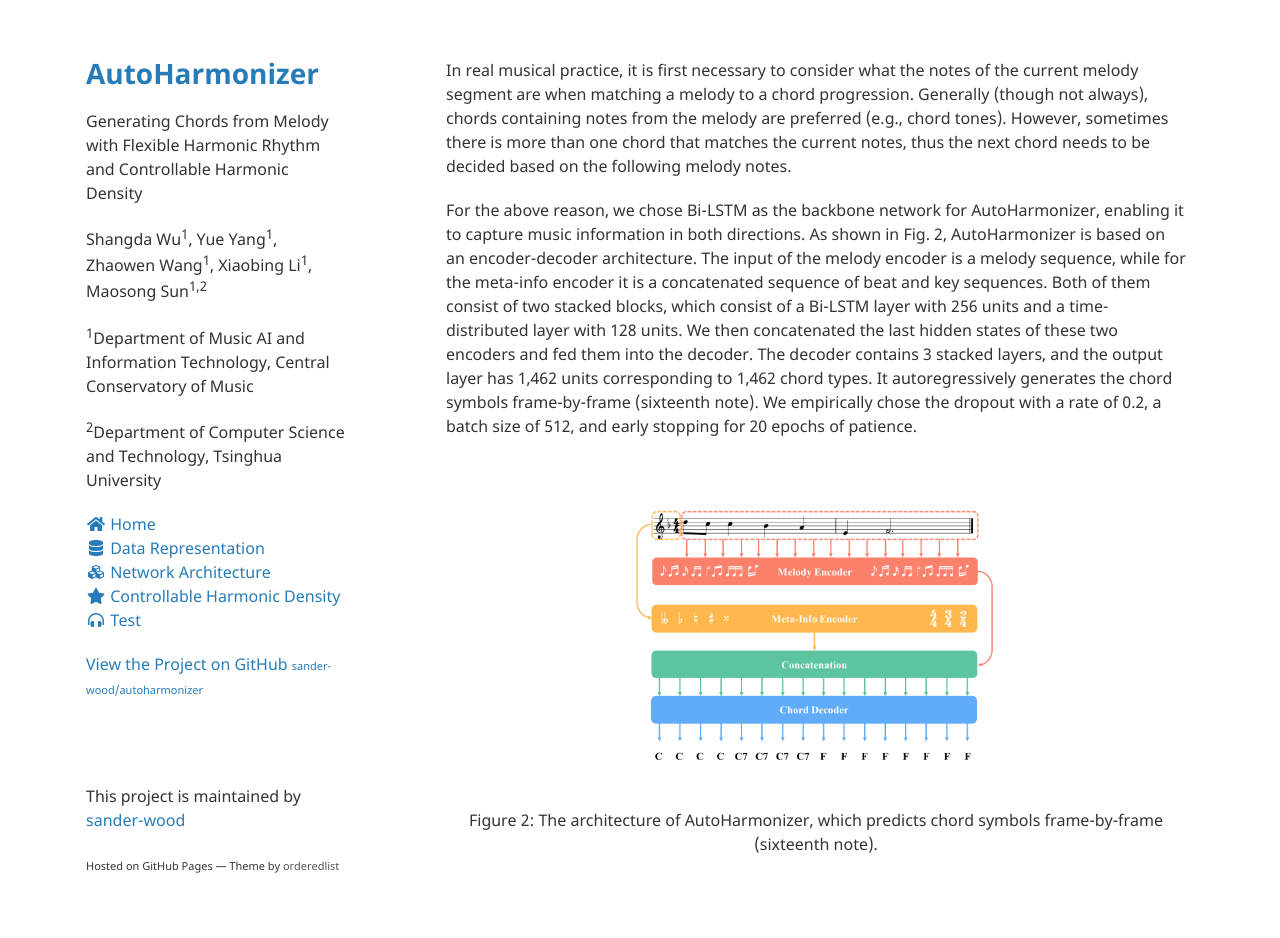
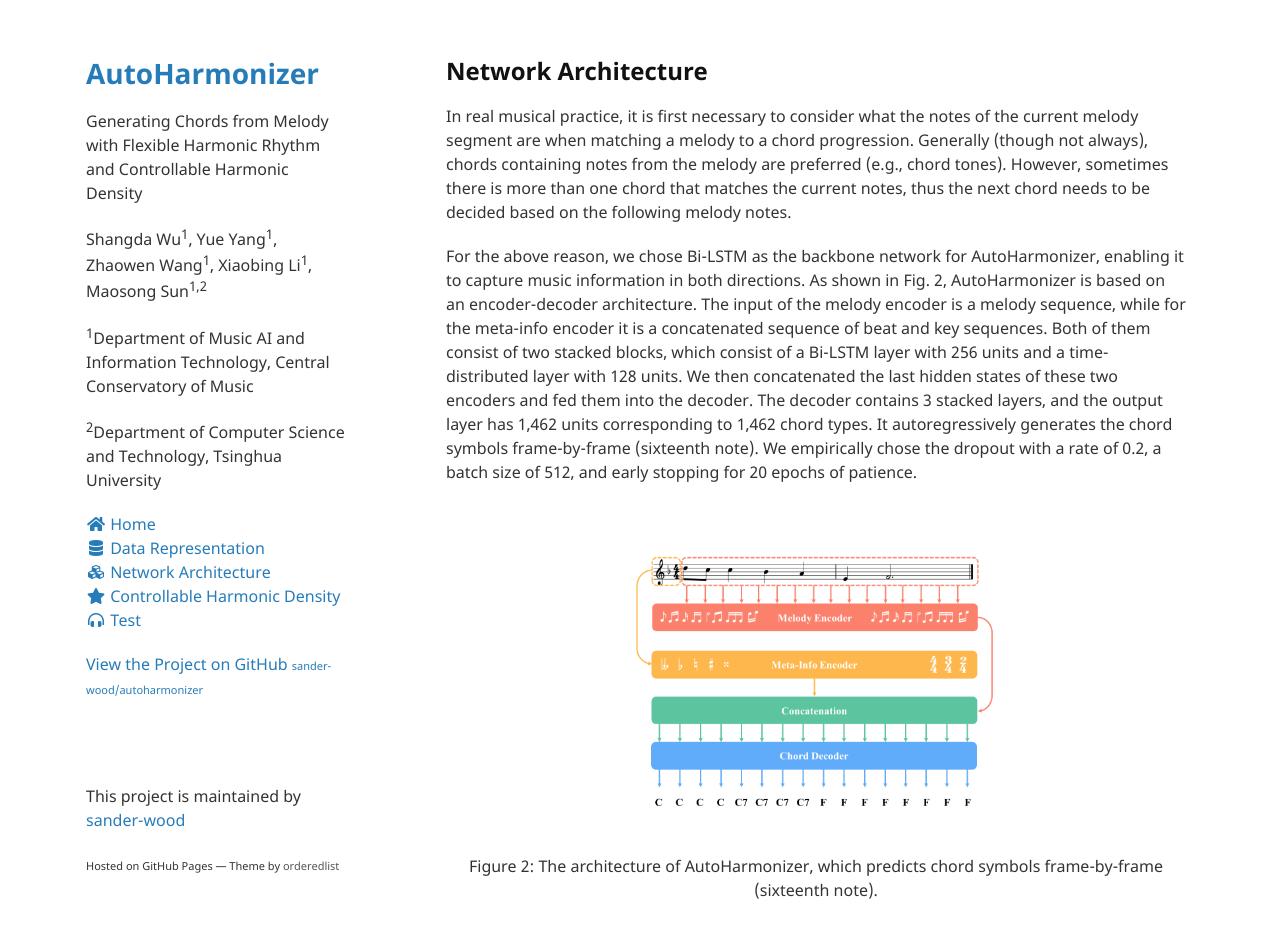
Before and after one commit to sander-wood/autoharmonizer, a Jekyll site: the page built from network.md, in a window 1280 px wide and 946 px high. Shown: the top 938 px of the window. Built offline with Jekyll 4.4.1, drawn with Linux system fonts in a browser that asks for light colours; nearby versions of some CDN libraries.

Commit message:
Update and rename network_architecture.md to network.md

```diff
--- a/network_architecture.md
+++ b/network.md
@@ -13,6 +13,8 @@ title: Network Architecture
     });
 </script>
 
+## Network Architecture
+
 In real musical practice, it is first necessary to consider what the notes of the  current melody segment are when matching a melody to a chord progression. Generally (though not always), chords containing notes from the melody are preferred (e.g., chord tones). However, sometimes there is more than one chord that matches the current notes, thus the next chord needs to be decided based on the following melody notes.
 
 For the above reason, we chose Bi-LSTM as the backbone network for AutoHarmonizer, enabling it to capture music information in both directions. As shown in Fig. 2, AutoHarmonizer is based on an encoder-decoder architecture. The input of the melody encoder is a melody sequence, while for the meta-info encoder it is a concatenated sequence of beat and key sequences. Both of them consist of two stacked blocks, which consist of a Bi-LSTM layer with 256 units and a time-distributed layer with 128 units. We then concatenated the last hidden states of these two encoders and fed them into the decoder. The decoder contains 3 stacked layers, and the output layer has 1,462 units corresponding to 1,462 chord types. It autoregressively generates the chord symbols frame-by-frame (sixteenth note). We empirically chose the dropout with a rate of 0.2, a batch size of 512, and early stopping for 20 epochs of patience.
```
